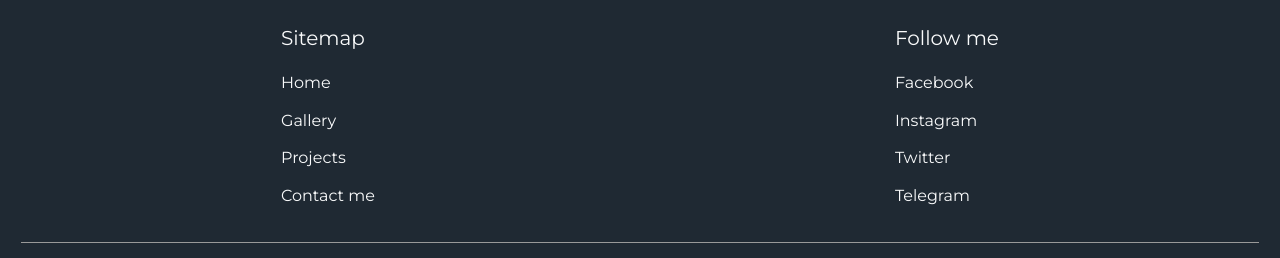
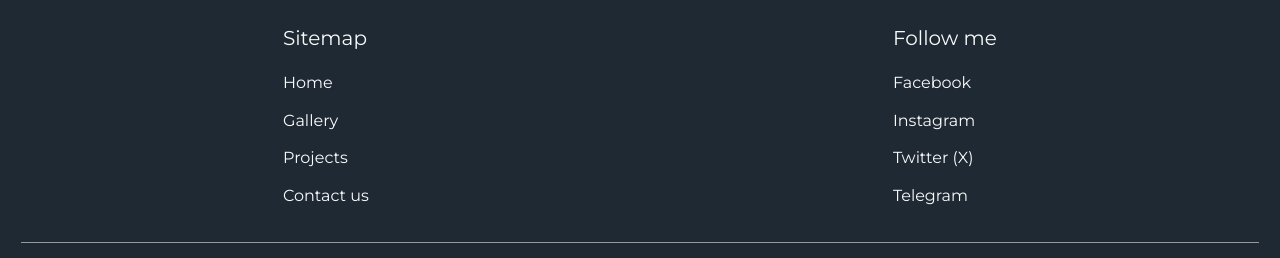
Before and after one commit to Tiger-Catori/Portfolio-Website, a React (Create React App) app: page /privacy-policy in a window 1280 px wide. Shown: the part 2091-2349 px from the top of the page. Built offline with nearby package versions, Linux system fonts and the light colour scheme.

Commit message:
Fixing footer and navbar links and gallery images

```diff
--- a/package.json
+++ b/package.json
@@ -8,12 +8,12 @@
     "@testing-library/react": "^16.2.0",
     "@testing-library/user-event": "^13.5.0",
     "aos": "^3.0.0-beta.6",
-    "bootstrap": "^5.3.7",
+    "bootstrap": "^5.3.8",
     "emailjs-com": "^3.2.0",
     "react": "^19.0.0",
     "react-bootstrap": "^2.10.10",
     "react-dom": "^19.0.0",
-    "react-router-dom": "^7.11.0",
+    "react-router-dom": "^7.13.0",
     "react-scripts": "5.0.1",
     "react-scrollbars-custom": "^4.1.1",
     "web-vitals": "^2.1.4"
--- a/src/components/Footer.js
+++ b/src/components/Footer.js
@@ -1,4 +1,6 @@
 import React, { useEffect } from "react";
+import { useLocation, useNavigate } from "react-router-dom";
+import { Nav } from "react-bootstrap";
 import "../css/Footer.css";
 
 const FooterComponent = () => {
@@ -22,93 +24,116 @@ const Footer = () => {
   );
 };
 
-// const FooterLogo = () => {
-//   return (
-//     <div className="footer-col logo-footer">
-//       <img src="/images/logo/logo.png" alt="Fasco Logo" />
-//       <p>
-//         Lorem ipsum dolor sit amet consectetur. Leo lectus posuere tellus auctor
-//         non ac in. Tristique feugiat senectus ultrices m
-//       </p>
-//     </div>
-//   );
-// };
+const FooterLinks = () => {
+  const location = useLocation();
+  const navigate = useNavigate();
 
-const FooterLinks = () => {
+  const handleScrollTo = (hash, e) => {
+    e.preventDefault();
+
+    if (location.pathname !== "/") {
+      navigate(`/#${hash}`);
+    }
+
+    setTimeout(() => {
+      const el = document.getElementById(hash);
+      if (el) {
+        el.scrollIntoView({ behavior: "smooth", block: "start" });
+      }
+    }, 50);
+  };
+
+  const links = [
+    { name: "Home", hash: "home" },
+    { name: "Gallery", hash: "gallery" },
+    { name: "Projects", hash: "projects" },
+    { name: "Contact us", hash: "form-section" },
+  ];
+
   return (
-    <div className="footer-col col-one">
+    <div
+      className="footer-col col-one"
+      data-aos-delay="100"
+      data-aos="fade-right"
+      data-aos-duration="1000"
+    >
       <h4>Sitemap</h4>
       <ul className="footer-links site-map">
-        <li>
-          <a href="#">Home</a>
-        </li>
-        <li>
-          <a href="#gallery">Gallery</a>
-        </li>
-        <li>
-          <a href="#projects">Projects</a>
-        </li>
-        <li>
-          <a href="mailto:michaeladeleye365@gmail.com" class="footer-link">
-            Contact me
-          </a>
-        </li>
-
-        {/* <li><a href="#download">Download App</a></li> */}
+        {links.map((link) => (
+          <li key={link.name}>
+            {link.email ? (
+              <Nav.Link
+                href={`mailto:${link.email}`}
+                className="footer-nav-link"
+              >
+                {link.name}
+              </Nav.Link>
+            ) : (
+              <Nav.Link
+                href={`#${link.hash}`}
+                onClick={(e) => handleScrollTo(link.hash, e)}
+                className="footer-nav-link"
+              >
+                {link.name}
+              </Nav.Link>
+            )}
+          </li>
+        ))}
       </ul>
     </div>
   );
 };
 
 const FooterSocialLinks = () => {
+  const socialLinks = [
+    {
+      name: "Facebook",
+      icon: "logo-facebook",
+      url: "https://www.facebook.com",
+    },
+    {
+      name: "Instagram",
+      icon: "logo-instagram",
+      url: "https://www.instagram.com",
+    },
+    {
+      name: "Twitter (X)",
+      icon: "logo-twitter",
+      url: "https://www.twitter.com",
+    },
+    {
+      name: "Telegram",
+      icon: "navigate-circle-outline",
+      url: "https://web.telegram.org/a/",
+    },
+  ];
+
   return (
-    <div className="footer-col col-two">
+    <div
+      className="footer-col col-two"
+      data-aos-delay="100"
+      data-aos="fade-left"
+      data-aos-duration="1000"
+    >
       <h4>Follow me</h4>
       <ul className="footer-links social-links">
-        <li>
-          <a target="_blank" rel="noreferrer" href="https://www.facebook.com">
-            <ion-icon name="logo-facebook"></ion-icon>Facebook
-          </a>
-        </li>
-        <li>
-          <a target="_blank" rel="noreferrer" href="https://www.instagram.com">
-            <ion-icon name="logo-instagram"></ion-icon>Instagram
-          </a>
-        </li>
-        <li>
-          <a target="_blank" rel="noreferrer" href="https://www.twitter.com">
-            <ion-icon name="logo-twitter"></ion-icon>Twitter
-          </a>
-        </li>
-        <li>
-          <a
-            target="_blank"
-            rel="noreferrer"
-            href="https://web.telegram.org/a/"
-          >
-            <ion-icon name="navigate-circle-outline"></ion-icon>Telegram
-          </a>
-        </li>
+        {socialLinks.map((link) => (
+          <li key={link.name}>
+            <a
+              className="footer-social-link"
+              target="_blank"
+              rel="noreferrer"
+              href={link.url}
+            >
+              <ion-icon name={link.icon}></ion-icon>
+              <span>{link.name}</span>
+            </a>
+          </li>
+        ))}
       </ul>
     </div>
   );
 };
-
-// const FooterAppLinks = () => {
-//   return (
-//     <div className="footer-col col-three">
-//       <h4>DOWNLOAD THE APP</h4>
-//       <div className="app-buttons">
-//         <a href="#google-play">
-//           <img src="/images/general/googleplay.webp" alt="Google Play" />
-//         </a>
-//         <a href="#app-store">
-//           <img src="/images/general/appstore.webp" alt="App Store" />
-//         </a>
-//       </div>
-//     </div>
-//   );
-// };
 
 const FooterBottom = () => {
   useEffect(() => {
--- a/src/components/ImageSlider.js
+++ b/src/components/ImageSlider.js
@@ -189,7 +189,7 @@ const SliderWrapper = ({
       <div
         className="slider-wrapper"
         data-aos-delay="100"
-        data-aos="fade-right"
+        data-aos="fade-up"
         data-aos-duration="1500"
       >
         <button
@@ -228,7 +228,7 @@ const ImageList = React.forwardRef(({ onScroll }, ref) => (
       <img
         key={num}
         className="image-item"
-        src={`images/gallery/portrait-photos//michael-${num}.webp`}
+        src={`images/gallery/portrait-photos/cropped/michael-${num}.webp`}
         alt={`img-${num}`}
       />
     ))}
--- a/src/components/Navbar.js
+++ b/src/components/Navbar.js
@@ -133,14 +133,14 @@ const NavLinks = ({ isOpen }) => {
       >
         <span>Projects</span>
       </Nav.Link>
-      {/* <Nav.Link
+      <Nav.Link
         as={Link}
         className="nav__link"
         to="/"
         onClick={() => handleClick("form-section")}
       >
-        <span>Contact us</span>
-      </Nav.Link>*/}
+        <span>Form</span>
+      </Nav.Link>
     </Nav>
   );
 };
```
Also changed, not shown: 1 other file (tests, documents, lock files or other folders).
